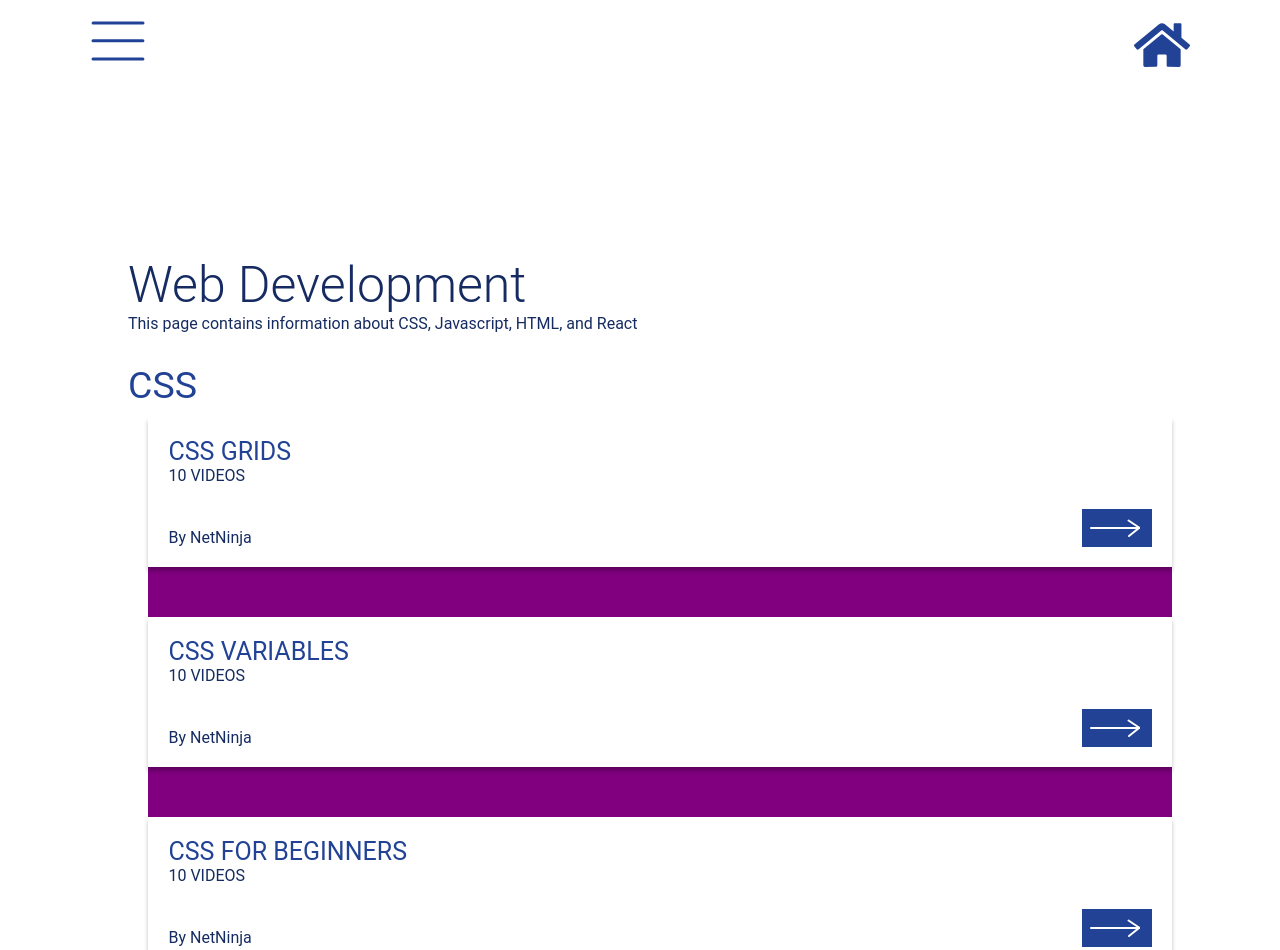
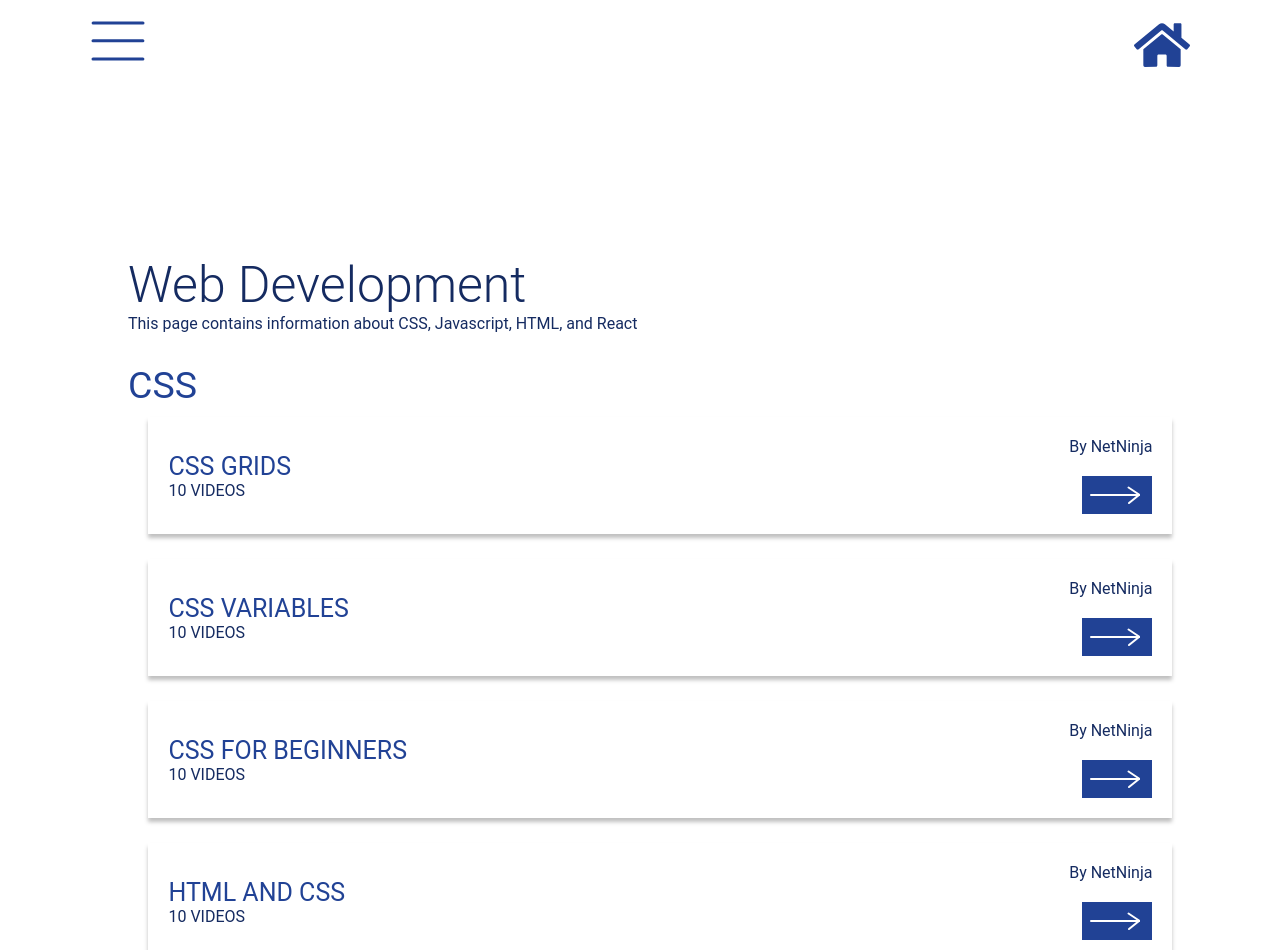
Before and after one commit to kiishi-0/BUCC-Tutorial-Links, a plain HTML site: page web.html in a window 1280 px wide. Shown: the top 950 px of the page. Drawn offline with Linux system fonts and the light colour scheme.

Commit message:
changed the layout

```diff
--- a/web.css
+++ b/web.css
@@ -25,7 +25,7 @@ main .home .playlists .playlists-header{
     /* background-color: wheat; */
 }
 main .home .playlists .playlist-row{
-    background-color: purple;
+    /* background-color: purple; */
     width: 100%;
     margin: 10px 2%;
     display: flex;
@@ -33,16 +33,27 @@ main .home .playlists .playlist-row{
 }
 main .home .playlists .playlist-row .playlist-box{
     width: 100%;
-    min-height: 150px;
+    /* min-height: 150px; */
     background: #FFFFFF;
     box-shadow: 0px 4px 4px rgba(0, 0, 0, 0.25);
     display: flex;
-    flex-direction: column;
+    /* flex-direction: column; */
     padding: 20px;
     /* margin-right: 50px; */
-    margin-bottom: 50px;
+    margin-bottom: 25px;
     /* justify-items: center; */
     /* justify-content: flex-start */
+}
+main .home .playlists .playlist-row .playlist-box div{
+    flex: 1;
+}
+main .home .playlists .playlist-row .playlist-box .info {
+    display: flex;
+    flex-direction: column;
+    justify-content: center;
+}
+main .home .playlists .playlist-row .playlist-box .link p{
+    margin-bottom: 20px;
 }
 main .home .playlists .playlist-row .playlist-box h3{
     font-weight: 400;
@@ -51,6 +62,7 @@ main .home .playlists .playlist-row .playlist-box h3{
 main .home .playlists .playlist-row .playlist-box .link{
     display: flex;
     justify-content: space-between;
+    flex-direction: column;
     height: 100%;
     width: 100%;
     align-items: flex-end;
--- a/web.html
+++ b/web.html
@@ -58,8 +58,11 @@
                 </div>
                 <div class="playlist-row">
                     <div class="playlist-box">
+                        <div class="info">
                             <h3>CSS GRIDS</h3>
                             <p>10 VIDEOS</p>
+                        </div>
+
                         <div class="link">
                             <p>By NetNinja</p>
                             <a href="https://youtube.com/playlist?list=PL4cUxeGkcC9itC4TxYMzFCfveyutyPOCY" target="_blank" rel="noopener noreferrer">
@@ -70,8 +73,10 @@
                         </div>
                     </div>
                     <div class="playlist-box">
+                        <div class="info">
                             <h3>CSS VARIABLES</h3>
                             <p>10 VIDEOS</p>
+                        </div>
                         <div class="link">
                             <p>By NetNinja</p>
                             <a href="https://youtube.com/playlist?list=PL4cUxeGkcC9ii5PB2UMyYH7QFZWfGnVgZ" target="_blank" rel="noopener noreferrer">
@@ -82,8 +87,10 @@
                         </div>
                     </div>
                     <div class="playlist-box">
+                        <div class="info">
                             <h3>CSS FOR BEGINNERS</h3>
                             <p>10 VIDEOS</p>
+                        </div>
                         <div class="link">
                             <p>By NetNinja</p>
                             <a href="https://youtube.com/playlist?list=PL4cUxeGkcC9gQeDH6xYhmO-db2mhoTSrT" target="_blank" rel="noopener noreferrer">
@@ -94,8 +101,10 @@
                         </div>
                     </div>
                     <div class="playlist-box">
+                       <div class="info">
                             <h3>HTML AND CSS</h3>
                             <p>10 VIDEOS</p>
+                        </div>
                         <div class="link">
                             <p>By NetNinja</p>
                             <a href="https://youtube.com/playlist?list=PL4cUxeGkcC9ivBf_eKCPIAYXWzLlPAm6G" target="_blank" rel="noopener noreferrer">
```
Lines whose indentation alone changed are shown as unchanged.
